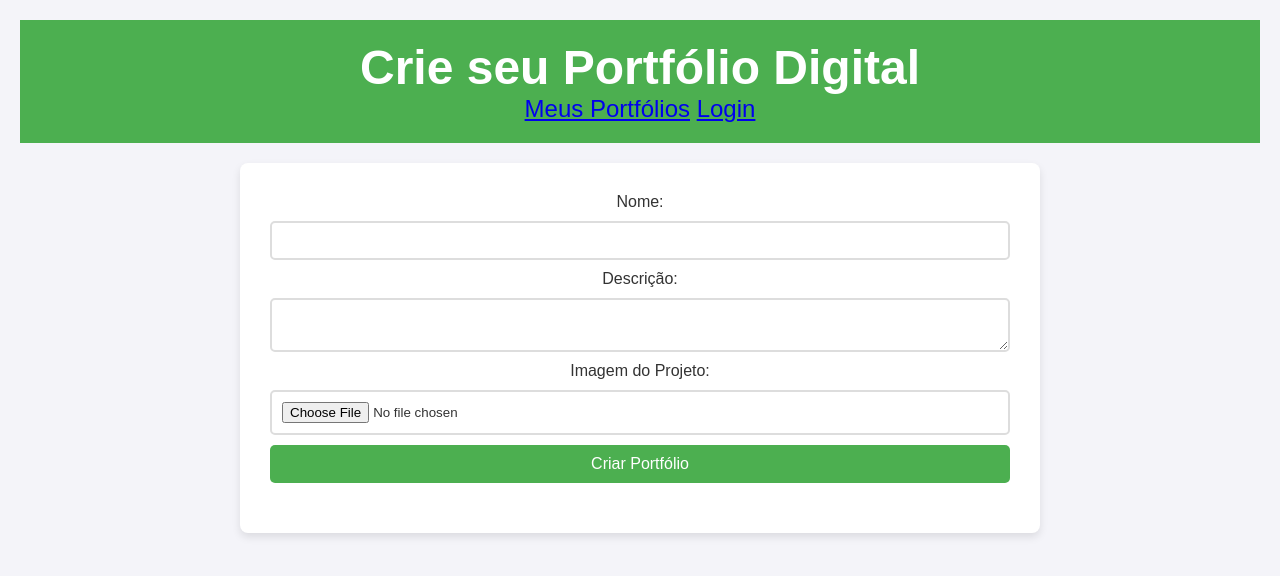
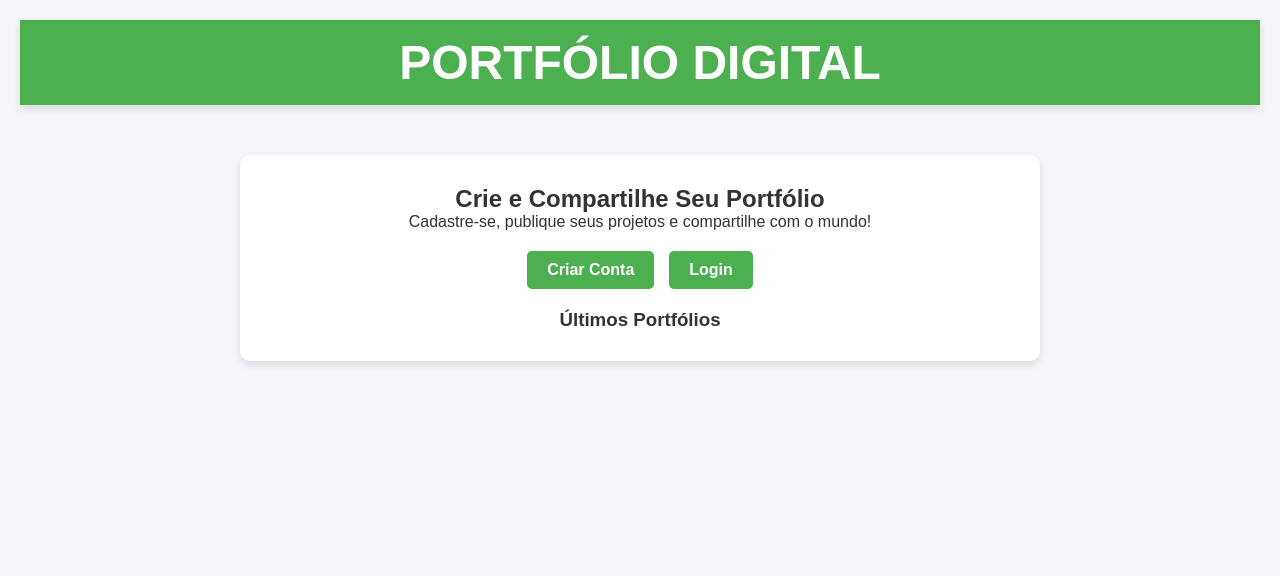
Before and after one commit to devopMarkz/WebsitePortfolio_MVP, a PHP site: page / in a window 1280 px wide. Shown: the top 576 px of the page. Run offline with PHP 8.4, Linux system fonts and the light colour scheme; data that the repository does not hold is empty.

Commit message:
estilizando index.html, index.php e profile.php

```diff
--- /dev/null
+++ b/assets/css/index.css
@@ -0,0 +1,58 @@
+/* Reset básico */
+* {
+    margin: 0;
+    padding: 0;
+    box-sizing: border-box;
+    font-family: 'Poppins', sans-serif;
+}
+
+/* Estilização do corpo */
+body {
+    background-color: #f4f4f9;
+    color: #333;
+    text-align: center;
+    padding: 20px;
+}
+
+/* Estilização do cabeçalho */
+header {
+    background-color: #4CAF50;
+    color: white;
+    padding: 15px;
+    font-size: 24px;
+    text-transform: uppercase;
+    box-shadow: 0 4px 8px rgba(0, 0, 0, 0.1);
+}
+
+/* Estilização do conteúdo principal */
+main {
+    max-width: 800px;
+    margin: 50px auto;
+    padding: 30px;
+    background-color: white;
+    border-radius: 10px;
+    box-shadow: 0 4px 8px rgba(0, 0, 0, 0.1);
+}
+
+/* Estilização dos botões */
+.button-container {
+    display: flex;
+    justify-content: center;
+    gap: 15px;
+    margin: 20px 0;
+}
+
+.button {
+    background-color: #4CAF50;
+    color: white;
+    padding: 10px 20px;
+    border: none;
+    border-radius: 5px;
+    text-decoration: none;
+    font-weight: bold;
+    transition: background-color 0.3s ease-in-out;
+}
+
+.button:hover {
+    background-color: #45a049;
+}
--- a/assets/css/style.css
+++ b/assets/css/style.css
@@ -1,12 +1,11 @@
-/* Reset básico */
+/* Reset e configurações básicas */
 * {
     margin: 0;
     padding: 0;
     box-sizing: border-box;
-    font-family: Arial, sans-serif;
+    font-family: 'Poppins', sans-serif;
 }
 
-/* Corpo da página */
 body {
     background-color: #f4f4f9;
     color: #333;
@@ -20,64 +19,78 @@ header {
     color: white;
     padding: 20px;
     font-size: 24px;
+    text-transform: uppercase;
+    box-shadow: 0 4px 8px rgba(0, 0, 0, 0.1);
 }
 
-/* Estrutura principal */
+/* Botões modernos */
+button, a.button {
+    background-color: #4CAF50;
+    color: white;
+    padding: 10px 20px;
+    border: none;
+    border-radius: 5px;
+    cursor: pointer;
+    text-decoration: none;
+    font-weight: bold;
+    transition: 0.3s;
+}
+
+button:hover, a.button:hover {
+    background-color: #45a049;
+}
+
+/* Layout responsivo */
 main {
-    max-width: 800px;
+    max-width: 900px;
     margin: 20px auto;
     padding: 20px;
     background-color: white;
+    border-radius: 10px;
     box-shadow: 0 4px 8px rgba(0, 0, 0, 0.1);
-    border-radius: 8px;
-}
-
-/* Formulários */
-form {
-    display: flex;
-    flex-direction: column;
-    gap: 10px;
-    padding: 10px;
-}
-
-input, textarea, button {
-    width: 100%;
-    padding: 10px;
-    border: 2px solid #ddd;
-    border-radius: 5px;
-}
-
-button {
-    background-color: #4CAF50;
-    color: white;
-    font-size: 16px;
-    cursor: pointer;
-    border: none;
-    padding: 10px;
-}
-
-button:hover {
-    background-color: #45a049;
 }
 
 /* Galeria de portfólios */
 #portfolioGallery {
-    margin-top: 20px;
-    display: flex;
-    flex-wrap: wrap;
+    display: grid;
+    grid-template-columns: repeat(auto-fit, minmax(280px, 1fr));
     gap: 15px;
-    justify-content: center;
+    padding: 20px;
+    justify-items: center;
 }
 
 .portfolio-item {
-    background-color: #e0e0e0;
+    background-color: #fff;
     padding: 15px;
     border-radius: 8px;
-    width: 250px;
-    text-align: center;
+    width: 100%;
+    max-width: 300px;
+    box-shadow: 0 4px 6px rgba(0, 0, 0, 0.1);
+    transition: transform 0.3s ease-in-out;
 }
 
+.portfolio-item:hover {
+    transform: scale(1.05);
+}
+
+/* Ajuste de imagens */
 .portfolio-item img {
     max-width: 100%;
     border-radius: 5px;
+    transition: transform 0.3s ease-in-out;
 }
+
+.portfolio-item img:hover {
+    transform: scale(1.1);
+}
+
+/* Responsividade */
+@media (max-width: 768px) {
+    main {
+        width: 90%;
+    }
+
+    .portfolio-item {
+        max-width: 100%;
+    }
+}
--- /dev/null
+++ b/assets/js/animations.js
@@ -0,0 +1,18 @@
+document.addEventListener("DOMContentLoaded", function () {
+    const portfolioItems = document.querySelectorAll(".portfolio-item");
+
+    portfolioItems.forEach(item => {
+        item.style.opacity = "0";
+        item.style.transform = "translateY(20px)";
+        item.style.transition = "opacity 0.5s ease-out, transform 0.5s ease-out";
+    });
+
+    window.addEventListener("scroll", function () {
+        portfolioItems.forEach(item => {
+            if (item.getBoundingClientRect().top < window.innerHeight - 100) {
+                item.style.opacity = "1";
+                item.style.transform = "translateY(0)";
+            }
+        });
+    });
+});
--- a/index.html
+++ b/index.html
@@ -4,32 +4,26 @@
     <meta charset="UTF-8">
     <meta name="viewport" content="width=device-width, initial-scale=1.0">
     <title>Portfólio Digital</title>
-    <link rel="stylesheet" href="assets/css/style.css">
+    <link rel="stylesheet" href="assets/css/index.css">
 </head>
 <body>
     <header>
-        <h1>Crie seu Portfólio Digital</h1>
-        <a href="users/index.php">Meus Portfólios</a>
-        <a href="login.html">Login</a>
+        <h1>Portfólio Digital</h1>
     </header>
 
     <main>
-        <form id="portfolioForm" action="backend/save_portfolio.php" method="POST" enctype="multipart/form-data">
-            <label for="name">Nome:</label>
-            <input type="text" id="name" name="name" required>
+        <h2>Crie e Compartilhe Seu Portfólio</h2>
+        <p>Cadastre-se, publique seus projetos e compartilhe com o mundo!</p>
 
-            <label for="description">Descrição:</label>
-            <textarea id="description" name="description" required></textarea>
+        <div class="button-container">
+            <a href="register.html" class="button">Criar Conta</a>
+            <a href="login.html" class="button">Login</a>
+        </div>
 
-            <label for="image">Imagem do Projeto:</label>
-            <input type="file" id="image" name="image" accept="image/*" required>
-
-            <button type="submit">Criar Portfólio</button>
-        </form>
-
+        <h3>Últimos Portfólios</h3>
         <div id="portfolioGallery"></div>
     </main>
 
-    <script src="assets/js/main.js"></script>
+    <script src="assets/js/animations.js"></script>
 </body>
 </html>
```
Also changed, not shown: users/index.php (+7 -22 lines).
